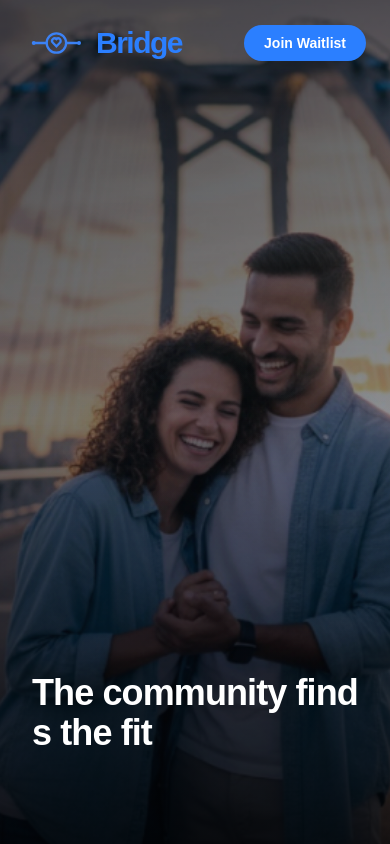
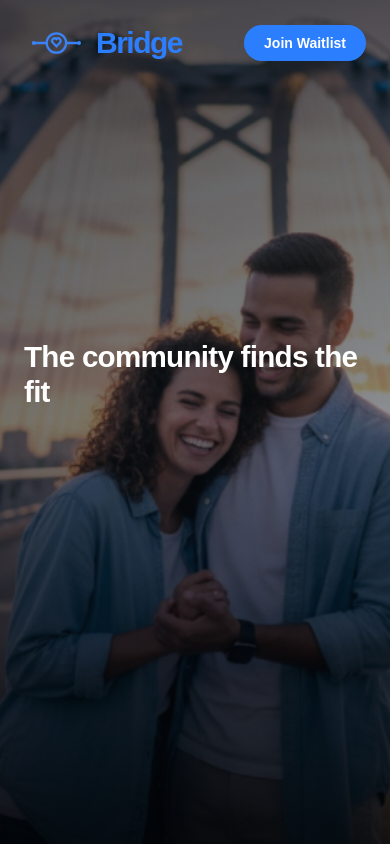
Before and after one commit to utkarsh6778vns-stack/bridge-landing, a Next.js app: page / in a window 390 px wide. Shown: the top 844 px of the page. Built offline with nearby package versions, Linux system fonts and the light colour scheme.

Commit message:
fix: optimize hero tagline for mobile and prevent overflow

```diff
--- a/components/MainContent.tsx
+++ b/components/MainContent.tsx
@@ -49,15 +49,15 @@ export default function MainContent({ showContent = false }: MainContentProps) {
             </motion.div>
 
             {/* Hero Content - Full Viewport Height */}
-            <main className="relative z-10 flex flex-col justify-end h-screen px-8 pb-8 md:px-20 md:pb-16" id="home">
+            <main className="relative z-10 flex flex-col justify-center md:justify-end h-[100dvh] px-6 md:px-20 pb-12 md:pb-16" id="home">
                 <div className="max-w-5xl">
                     <motion.h1
-                        className="text-4xl md:text-6xl font-extrabold leading-[1.1] tracking-tight text-white mb-2"
+                        className="text-[1.85rem] sm:text-4xl md:text-6xl font-extrabold leading-[1.2] md:leading-[1.1] tracking-tight text-white mb-2"
                     >
                         {["The community finds the fit", "We bridge the gap"].map((line, i) => (
                             <motion.div
                                 key={i}
-                                className="py-1"
+                                className="py-0.5 md:py-1"
                                 initial="hidden"
                                 animate={showContent ? "visible" : "hidden"}
                                 variants={{
```
